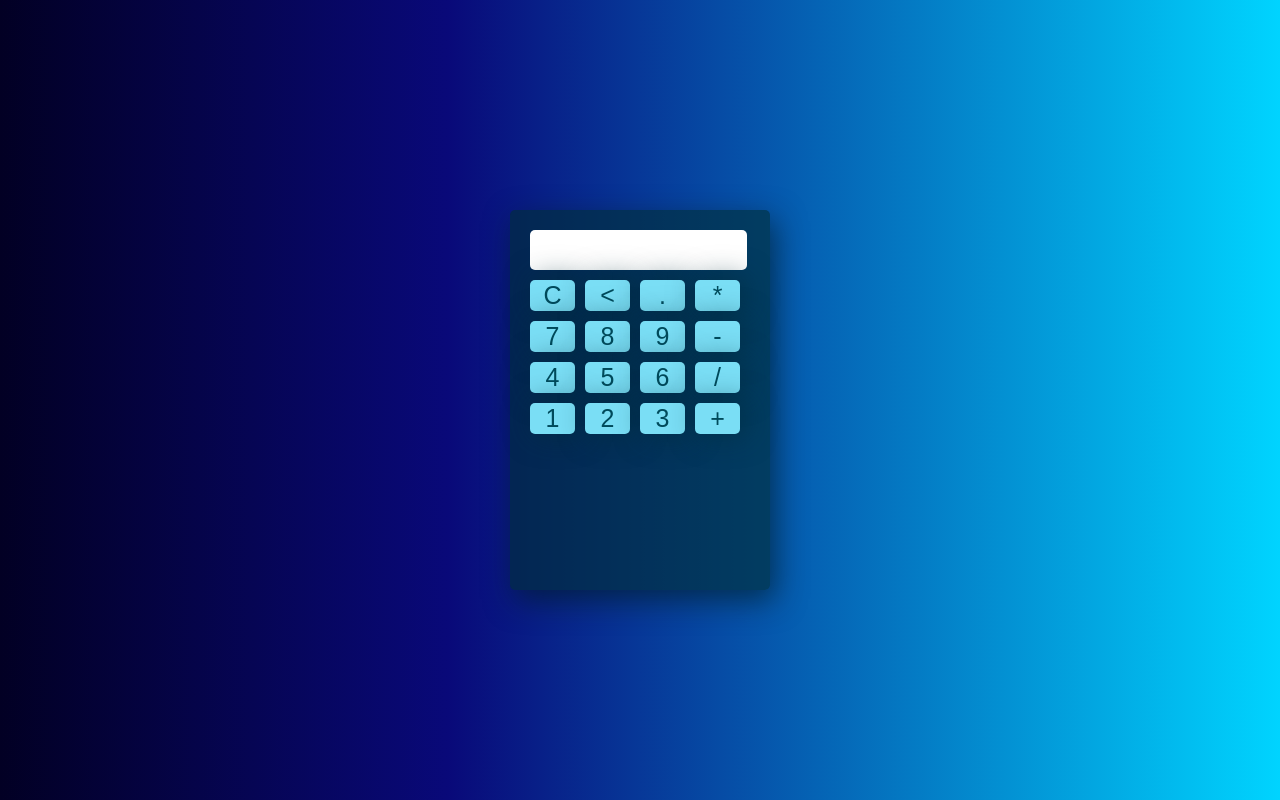
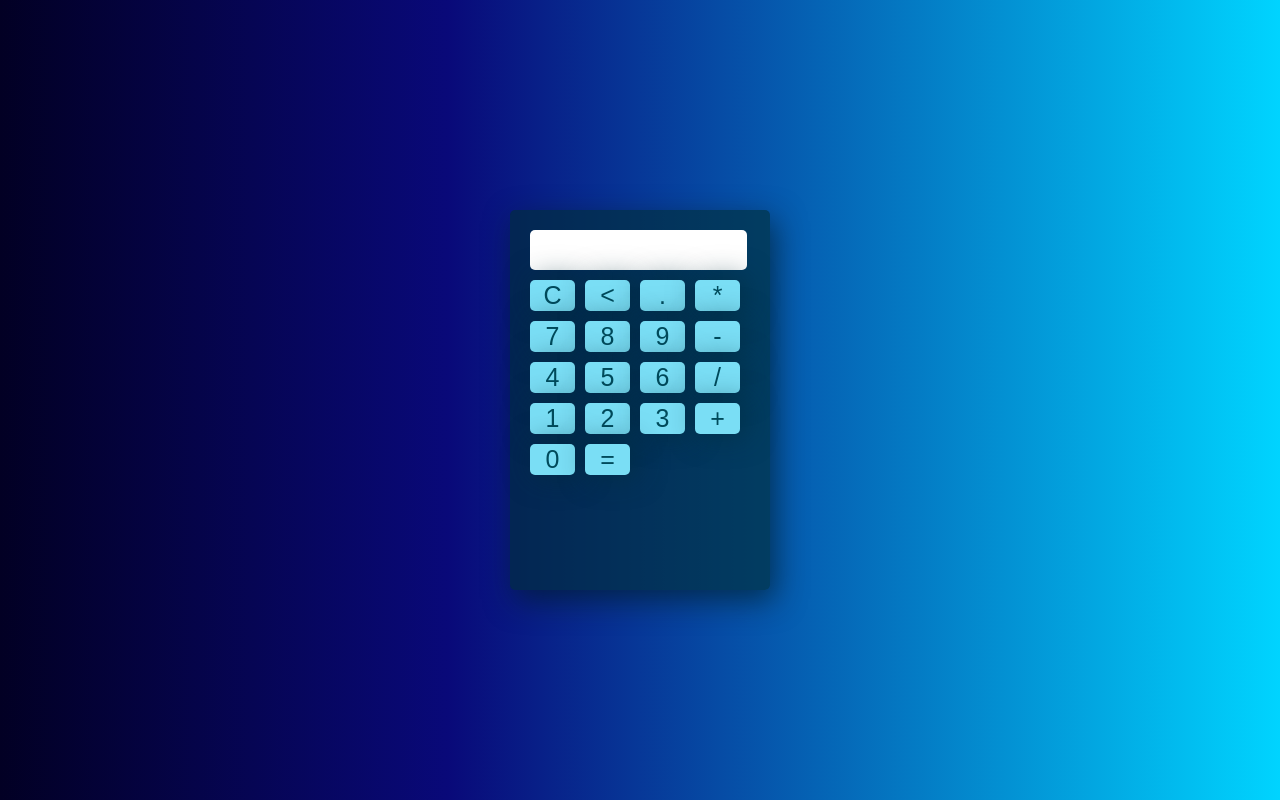
Before and after one commit to evilyn-cordeiro/basiccalculatorreact-web, a React (Create React App) app: page / in a window 1280 px wide. Built offline with nearby package versions, Linux system fonts and the light colour scheme.

Commit message:
07 de Janeiro 11:45AM

```diff
--- a/src/App.js
+++ b/src/App.js
@@ -2,6 +2,9 @@ import { Button } from './components';
 import * as Styled from './app-style';
 
 export default function App() {
+
+
+
   return (
     <Styled.CalculatorBk>
       <Styled.DisplayResult></Styled.DisplayResult>
@@ -29,6 +32,10 @@ export default function App() {
         <Styled.Button label='3' />
         <Styled.Button label='+' />
       </Styled.Row>
+      <Styled.Row>
+        <Styled.Button label='0' />
+        <Styled.Button label='=' />
+      </Styled.Row>
 
     </Styled.CalculatorBk>
   );
```
